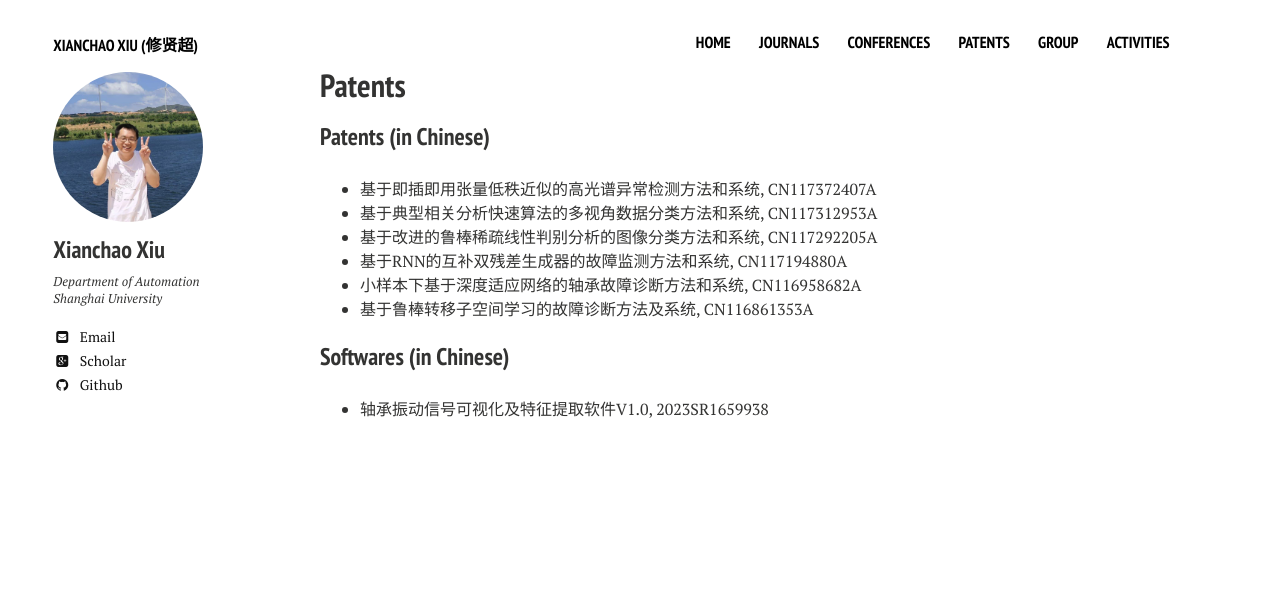
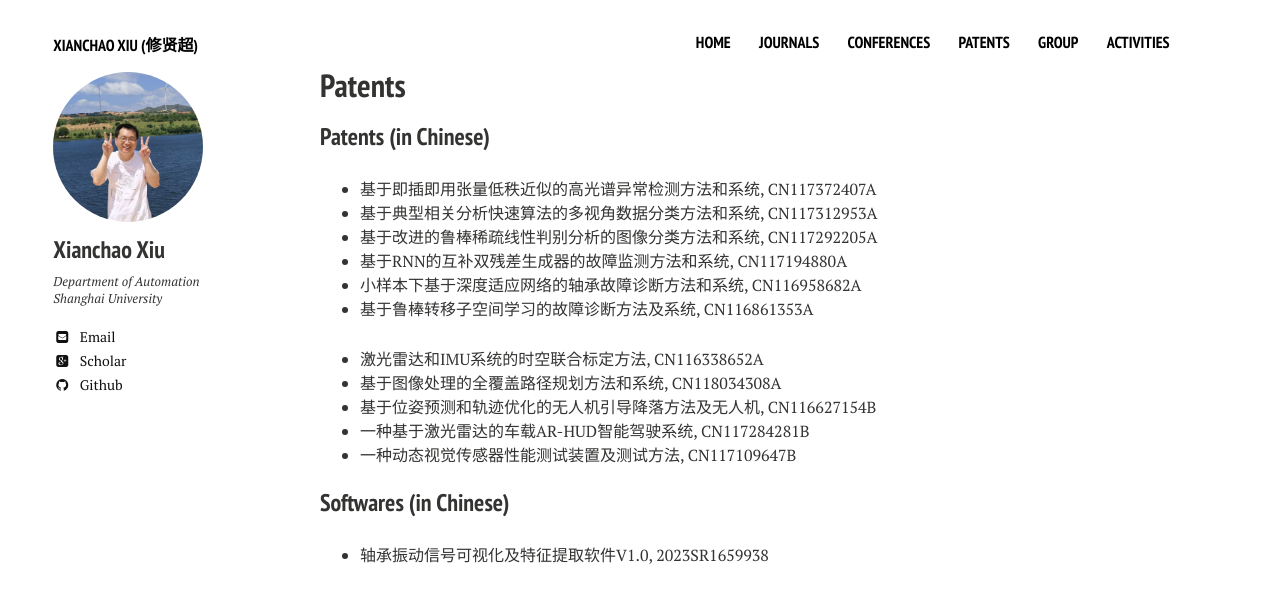
Before and after one commit to xianchaoxiu/xianchaoxiu.github.io, a Jekyll site: the page built from patents/index.md, in a window 1280 px wide. Shown: the top 603 px of the page. Built offline with Jekyll 4.4.1, drawn with Linux system fonts in a browser that asks for light colours; nearby versions of some CDN libraries.

Commit message:
Update index.md

```diff
--- a/patents/index.md
+++ b/patents/index.md
@@ -9,6 +9,7 @@ share: false
 
 
 ### Patents (in Chinese)
+
 * 基于即插即用张量低秩近似的高光谱异常检测方法和系统, CN117372407A <br>
 * 基于典型相关分析快速算法的多视角数据分类方法和系统, CN117312953A <br>
 * 基于改进的鲁棒稀疏线性判别分析的图像分类方法和系统, CN117292205A <br>
@@ -16,6 +17,11 @@ share: false
 * 小样本下基于深度适应网络的轴承故障诊断方法和系统, CN116958682A <br>
 * 基于鲁棒转移子空间学习的故障诊断方法及系统, CN116861353A <br>
 
+* 激光雷达和IMU系统的时空联合标定方法, CN116338652A <br>
+* 基于图像处理的全覆盖路径规划方法和系统, CN118034308A <br>
+* 基于位姿预测和轨迹优化的无人机引导降落方法及无人机, CN116627154B <br>
+* 一种基于激光雷达的车载AR-HUD智能驾驶系统, CN117284281B <br>
+* 一种动态视觉传感器性能测试装置及测试方法, CN117109647B <br>
 
 ### Softwares (in Chinese)
 * 轴承振动信号可视化及特征提取软件V1.0, 2023SR1659938
```
